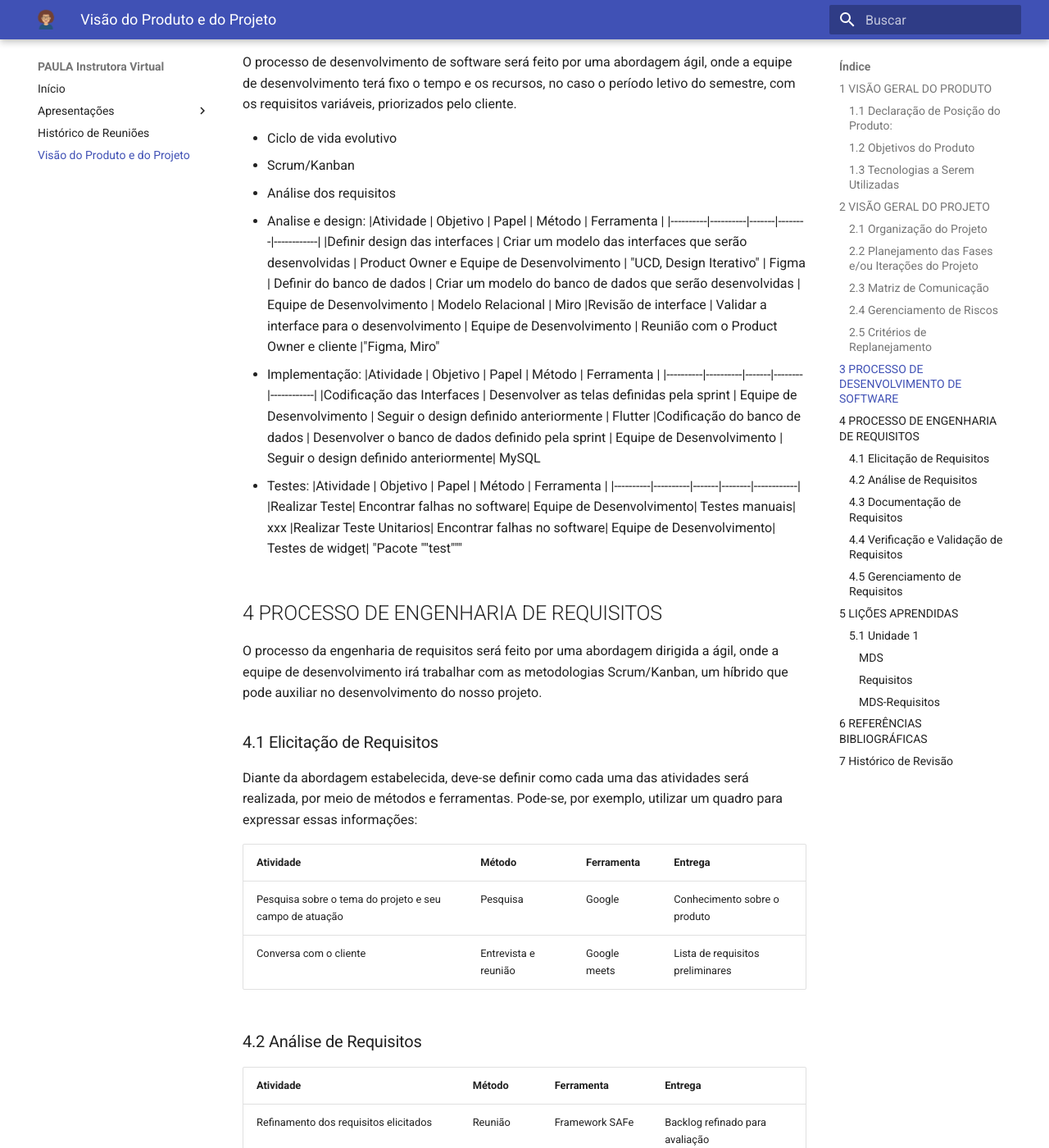
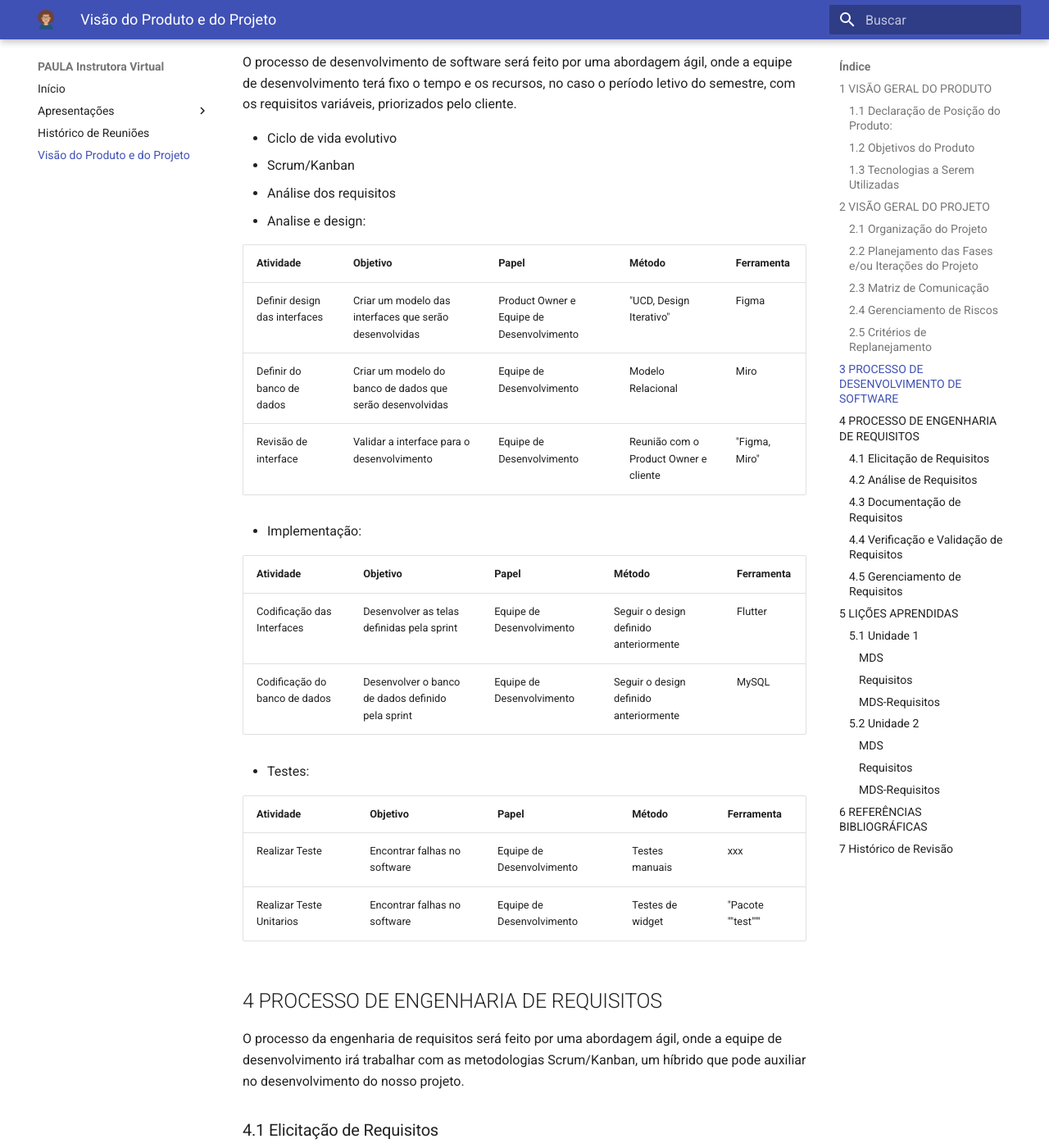
Before and after one commit to mdsreq-fga-unb/2022.1-Paula-Instrutora-Virtual, an MkDocs documentation site: the page built from docs/visaoProdutoProjeto.md, in a window 1280 px wide and 1400 px high, scrolled down 4341 px. Shown: the whole window at 82% size. Built offline with MkDocs 1.6.1 and Material for MkDocs 9.7.7, drawn with Linux system fonts in a browser that asks for light colours; some of the changed text lies outside the part shown.

Commit message:
Modifica documento em lições aprendidas da Unidade 2

```diff
--- a/docs/visaoProdutoProjeto.md
+++ b/docs/visaoProdutoProjeto.md
@@ -90,6 +90,7 @@ O processo de desenvolvimento de software será feito por uma abordagem ágil, o
 - Scrum/Kanban
 - Análise dos requisitos
 - Analise e design:
+
   |Atividade | Objetivo | Papel | Método | Ferramenta |
   |----------|----------|-------|--------|------------|
   |Definir design das interfaces | Criar um modelo das interfaces que serão desenvolvidas | Product Owner e Equipe de Desenvolvimento | "UCD, Design Iterativo" | Figma
@@ -97,12 +98,14 @@ O processo de desenvolvimento de software será feito por uma abordagem ágil, o
   |Revisão de interface | Validar a interface para o desenvolvimento | Equipe de Desenvolvimento | Reunião com o Product Owner e cliente |"Figma, Miro"
 
 - Implementação:
+
   |Atividade | Objetivo | Papel | Método | Ferramenta |
   |----------|----------|-------|--------|------------|
   |Codificação das Interfaces | Desenvolver as telas definidas pela sprint | Equipe de Desenvolvimento | Seguir o design definido anteriormente | Flutter
   |Codificação do banco de dados | Desenvolver o banco de dados definido pela sprint | Equipe de Desenvolvimento | Seguir o design definido anteriormente| MySQL
 
 - Testes:
+
   |Atividade | Objetivo | Papel | Método | Ferramenta |
   |----------|----------|-------|--------|------------|
   |Realizar Teste| Encontrar falhas no software| Equipe de Desenvolvimento| Testes manuais| xxx
@@ -110,11 +113,9 @@ O processo de desenvolvimento de software será feito por uma abordagem ágil, o
 
 ## 4 PROCESSO DE ENGENHARIA DE REQUISITOS
 
-O processo da engenharia de requisitos será feito por uma abordagem dirigida a ágil, onde a equipe de desenvolvimento irá trabalhar com as metodologias Scrum/Kanban, um híbrido que pode auxiliar no desenvolvimento do nosso projeto.
+O processo da engenharia de requisitos será feito por uma abordagem ágil, onde a equipe de desenvolvimento irá trabalhar com as metodologias Scrum/Kanban, um híbrido que pode auxiliar no desenvolvimento do nosso projeto.
 
 ### 4.1 Elicitação de Requisitos
-
-Diante da abordagem estabelecida, deve-se definir como cada uma das atividades será realizada, por meio de métodos e ferramentas. Pode-se, por exemplo, utilizar um quadro para expressar essas informações:
 
 | Atividade                                               | Método               | Ferramenta   | Entrega                          |
 | ------------------------------------------------------- | -------------------- | ------------ | -------------------------------- |
@@ -125,8 +126,10 @@ Diante da abordagem estabelecida, deve-se definir como cada uma das atividades s
 
 | Atividade                                                                             | Método  | Ferramenta           | Entrega                                                  |
 | ------------------------------------------------------------------------------------- | ------- | -------------------- | -------------------------------------------------------- |
-| Refinamento dos requisitos elicitados                                                 | Reunião | Framework SAFe       | Backlog refinado para avaliação                          |
 | Conversa com o cliente e com a equipe de desenvolvimento para verificar a viabilidade | Reunião | Discord/Google Meets | Lista de requisitos analisados que irão compor o Backlog |
+| Refinamento da lista de requisitos analisados | Reunião | Discord/Meets | Lista de requisitos com níveis de abstração próprios |
+| Definição do MVP/Épico com base nos requisitos refinados | Framework SAFe | Discord, Miro | MVP/Épico definido com suas features e histórias|
+| Definir critérios de aceitação | Entrevistas, reuniões em equipe | Discord | Histórias de usuários com critérios de aceitação |
 
 ### 4.3 Documentação de Requisitos
 
@@ -141,6 +144,7 @@ Diante da abordagem estabelecida, deve-se definir como cada uma das atividades s
 | ------------------------------------------------------------------------- | ----------------------------------------- | -------------------- | --------------------------------- |
 | Verificação da qualidade do código                                        | Inspeção, Walkthrough, Check-lists        | Discord              | Atualização do Backlog do produto |
 | Conversa com o cliente para verificar se o requisito está como o esperado | Reunião com toda a equipe e com o cliente | Discord/Google Meets | Atualização do Backlog do produto |
+
 
 ### 4.5 Gerenciamento de Requisitos
 
@@ -168,19 +172,20 @@ Aprendemos um pouco sobre a dinâmica de cada membro da equipe e como nós iremo
 
 Nesta primeira etapa, estabelecemos a comunicação entre equipes, entender as necessidades específicas de cada um para o conhecimento mútuo entre ambas as equipes.
 
-<!-- ### 5.2 Unidade 2
+### 5.2 Unidade 2
 
 #### MDS
 
-[Liste as lições aprendidas na retrospectiva, com ênfase especial nas ações a serem tomadas para melhorar, por exemplo: o ambiente de desenvolvimento, o processo ou a colaboração da equipe.]
+A colocar
 
 #### Requisitos
 
-A primeira unidade deu ao grupo instrução para que fosse possível a escolha de uma metodologia de desenvolvimento, visto que nenhum dos integrantes possuía conhecimento sobre esse assunto e não sabia qual metodologia se encaixaria melhor no projeto.
+A colocar
 
 #### MDS-Requisitos
 
-[Liste as lições aprendidas na retrospectiva, com ênfase especial nas ações a serem tomadas para melhorar, por exemplo: o ambiente de desenvolvimento, o processo ou a colaboração da equipe.] -->
+A colocar
+
 
 <!-- ### 5.3 Unidade 3
 
@@ -212,7 +217,7 @@ A primeira unidade deu ao grupo instrução para que fosse possível a escolha d
 
 ## 6 REFERÊNCIAS BIBLIOGRÁFICAS
 
-> [1]. Sommerville, Software Engineering, 2004 <br> > [2]. P. Bourque, SWEBOK Guide Call for Reviewers, May 2003. <br> > [3]. Ambler, S., Agile Modeling, Wiley, 2002. <br>
+> [1]. Sommerville, Software Engineering, 2004 <br> [2]. P. Bourque, SWEBOK Guide Call for Reviewers, May 2003. <br>  [3]. Ambler, S., Agile Modeling, Wiley, 2002. <br>
 
 ## 7 Histórico de Revisão
 
```
Also changed, not shown: other parts of docs/visaoProdutoProjeto.md (+1 -0 lines), docs/reunioes.md (+1 -0 lines).
